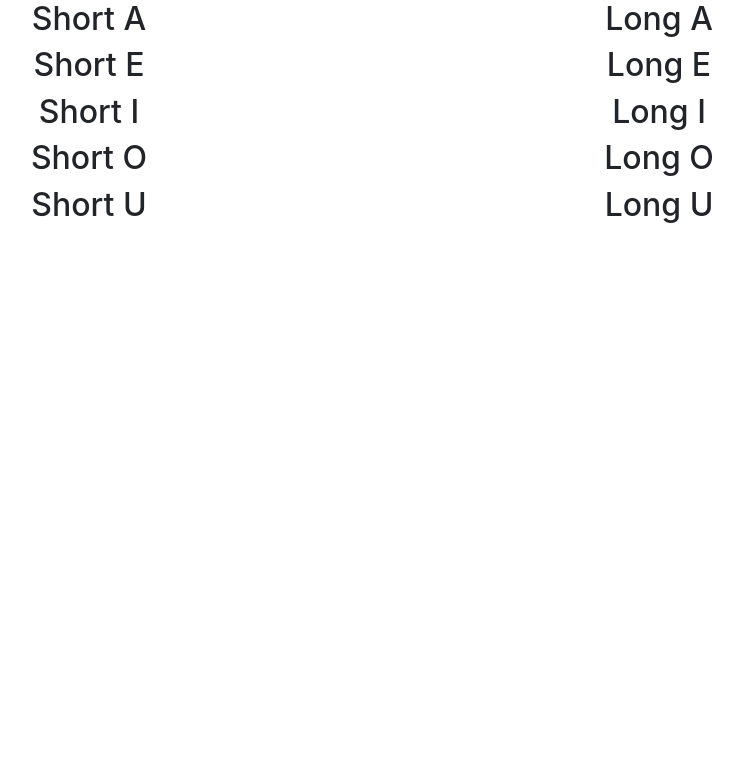
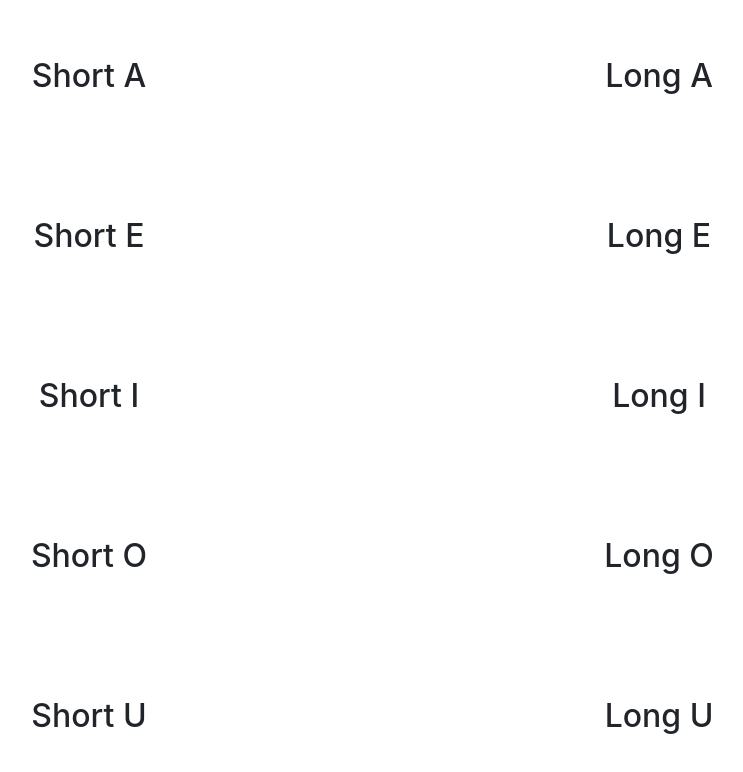
Before and after one commit to kennethjchow/TutorTools, a React (Create React App) app: page / in a window 1280 px wide. Shown: the top 772 px of the page, without its empty margins (266-1009 px from the left). Built offline with nearby package versions, Linux system fonts and the light colour scheme.

Commit message:
centering elements in div

```diff
--- a/src/App.css
+++ b/src/App.css
@@ -28,8 +28,22 @@
   color: #61dafb;
 }
 
-body > #root > div >  {
+#root {
   height: 100vh;
+}
+
+.container {
+  height: 100%
+}
+
+.row {
+  height: 20%
+}
+
+.col {
+  display: flex;
+  align-items: center;
+  justify-content: center
 }
 
 @keyframes App-logo-spin {
```
